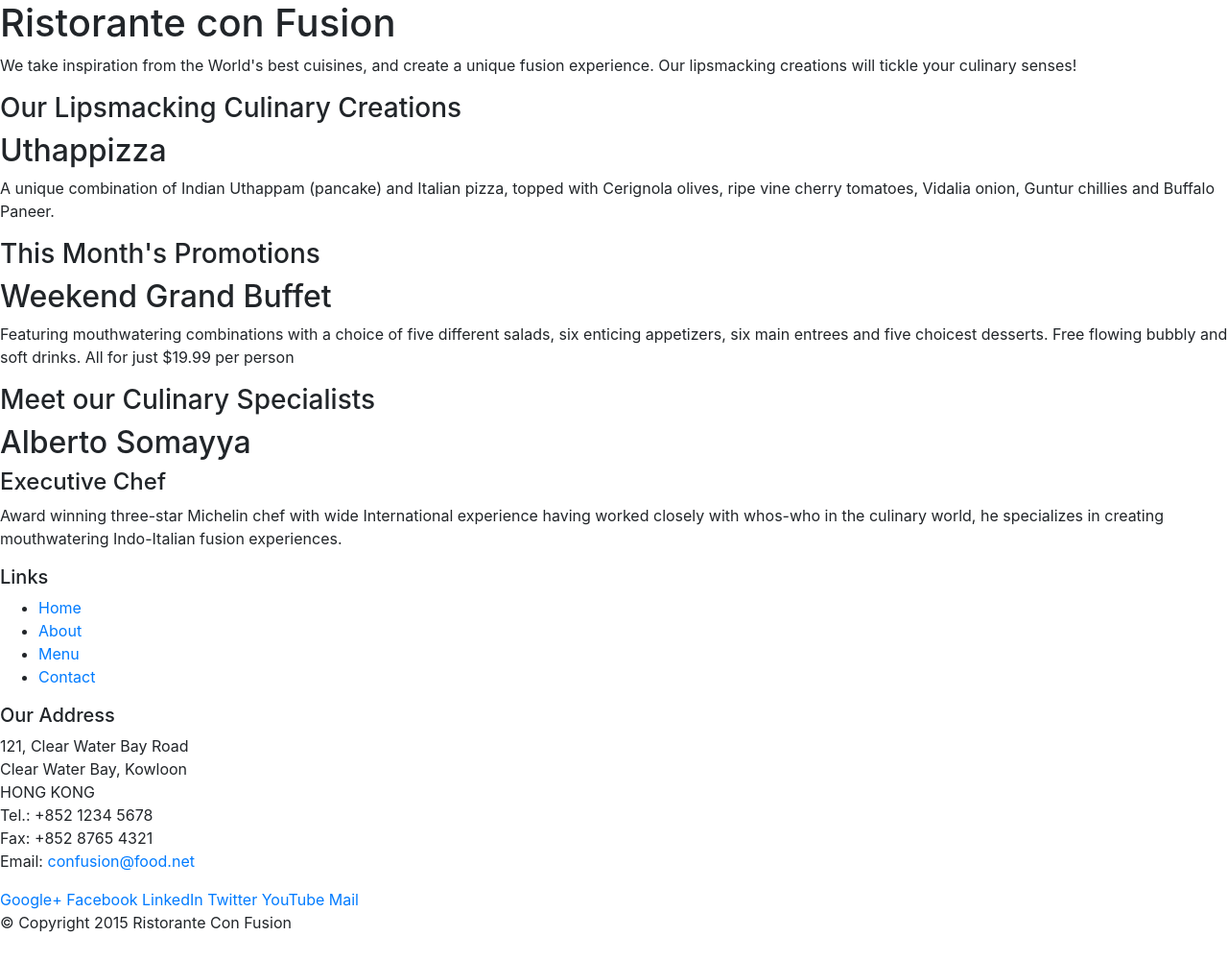
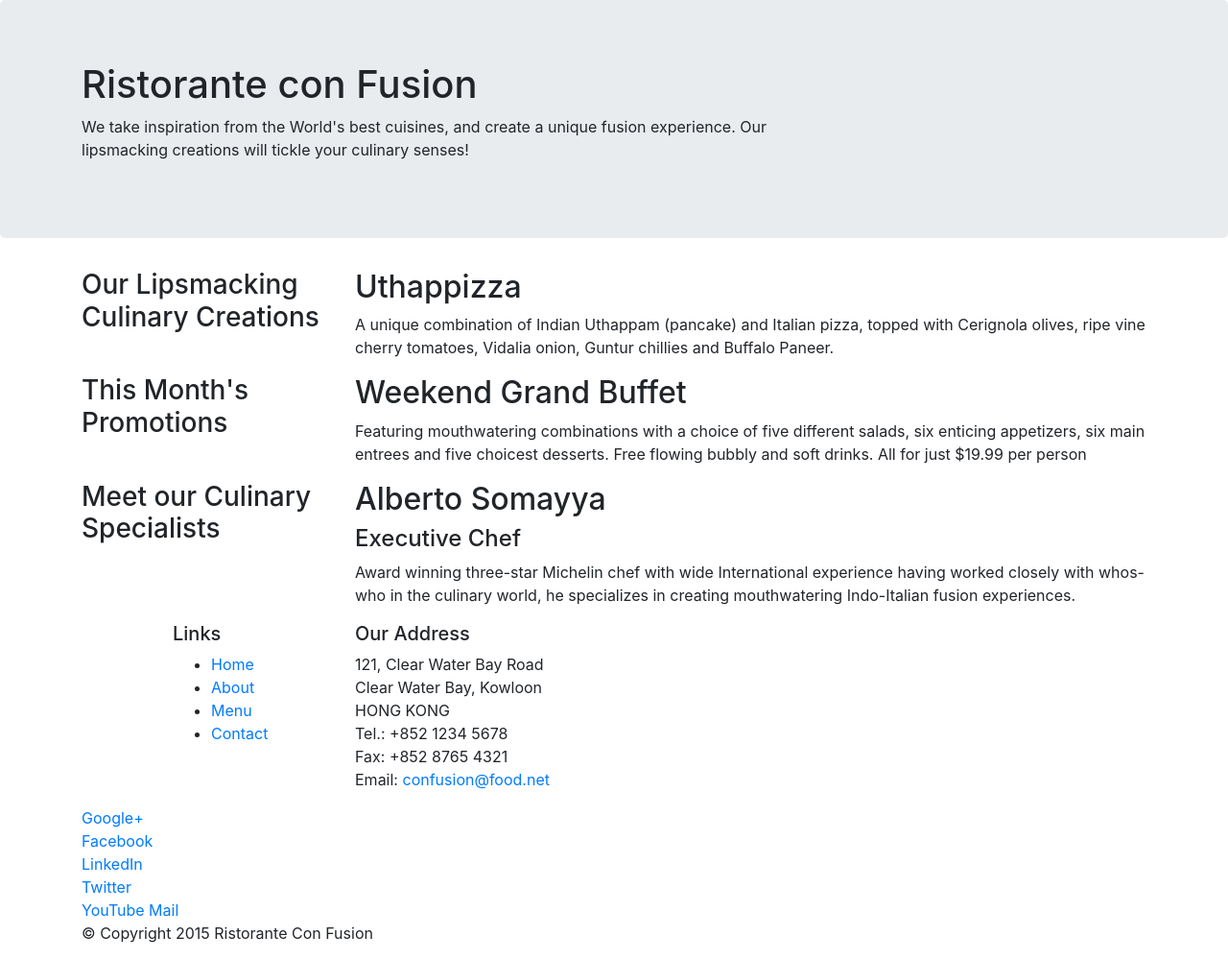
Before and after one commit to jmous/Bootstrap, a website: page index.html in a window 1280 px wide. Shown: the whole page at 96% size. Drawn offline with nearby package versions, Linux system fonts and the light colour scheme.

Commit message:
cols offsets

```diff
--- a/index.html
+++ b/index.html
@@ -1,7 +1,7 @@
 <!DOCTYPE html>
 <html lang="en">
 
-<head>
+<head >
 <!-- Required meta tags always come first -->
     <meta charset="utf-8">
     <meta name="viewport" content="width=device-width, initial-scale=1, shrink-to-fit=no">
@@ -15,46 +15,46 @@
 
 <body>
 
-    <header>
-        <div>
-            <div>
-                <div>
+    <header class="jumbotron">
+        <div class="container">
+            <div class="row">
+                <div class="col-12 col-sm-8">
                     <h1>Ristorante con Fusion</h1>
                     <p>We take inspiration from the World's best cuisines, and create a unique fusion experience. Our lipsmacking creations will tickle your culinary senses!</p>
                 </div>
-                <div>
+                <div class="col col-sm">
                 </div>
             </div>
         </div>
     </header>
 
-    <div>
-        <div>
-            <div>
+    <div class="container">
+        <div class="row">
+            <div class="col-sm-4 push-sm-8 col-md-3 push-md-9">
                 <h3>Our Lipsmacking Culinary Creations</h3>
             </div>
-            <div>
+            <div class="col-sm pull-sm-4 col-md-pull-md-3">
                 <h2>Uthappizza</h2>
                 <p>A unique combination of Indian Uthappam (pancake) and Italian pizza, topped with Cerignola olives, ripe vine cherry tomatoes, Vidalia onion, Guntur chillies and Buffalo Paneer.</p>
             </div>
         </div>
 
 
-        <div>
-            <div>
+        <div class="row">
+            <div class="col-sm-4 col-md-3">
                 <h3>This Month's Promotions</h3>
             </div>
-            <div>
+            <div class="col-sm col-md">
                 <h2>Weekend Grand Buffet</h2>
                 <p>Featuring mouthwatering combinations with a choice of five different salads, six enticing appetizers, six main entrees and five choicest desserts. Free flowing bubbly and soft drinks. All for just $19.99 per person </p>
             </div>
         </div>
 
-        <div>
-            <div>
+        <div class="row">
+            <div class="col-sm-4 push-sm-8 col-md-3 push-md-9">
                 <h3>Meet our Culinary Specialists</h3>
             </div>
-            <div>
+            <div class="col-sm pull-sm-4 col-md-pull-md-3">
                 <h2>Alberto Somayya</h2>
                 <h4>Executive Chef</h4>
                 <p>Award winning three-star Michelin chef with wide International experience having worked closely with whos-who in the culinary world, he specializes in creating mouthwatering Indo-Italian fusion experiences. </p>
@@ -63,9 +63,9 @@
     </div>
 
     <footer>
-        <div>
-            <div>
-                <div>
+        <div class="container">
+            <div class="row">
+                <div class="col-5 offset-1 col-sm-2">
                     <h5>Links</h5>
                     <ul>
                         <li><a href="#">Home</a></li>
@@ -74,7 +74,7 @@
                         <li><a href="#">Contact</a></li>
                     </ul>
                 </div>
-                <div>
+                <div class="col-6 col-sm-5">
                     <h5>Our Address</h5>
                     <address>
 		              121, Clear Water Bay Road<br>
@@ -86,7 +86,7 @@
 		           </address>
                 </div>
                 <div>
-                    <div>
+                    <div class="col col-sm-4">
                         <a href="http://google.com/+">Google+</a>
                         <a href="http://www.facebook.com/profile.php?id=">Facebook</a>
                         <a href="http://www.linkedin.com/in/">LinkedIn</a>
@@ -96,8 +96,8 @@
                     </div>
                 </div>
            </div>
-           <div>
-                <div>
+           <div class="row">
+                <div class="col-auto">
                     <p>© Copyright 2015 Ristorante Con Fusion</p>
                 </div>
            </div>
```
